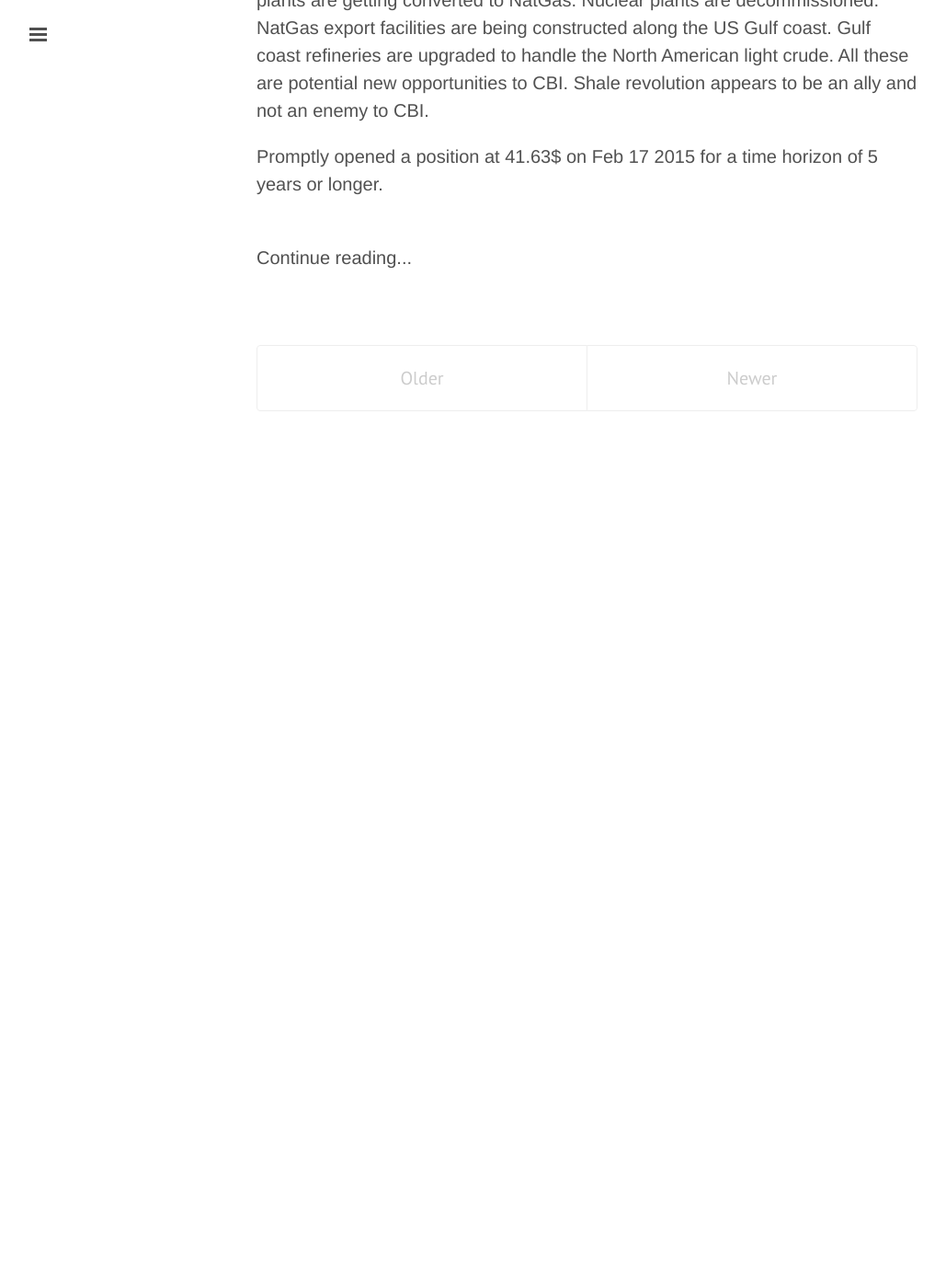
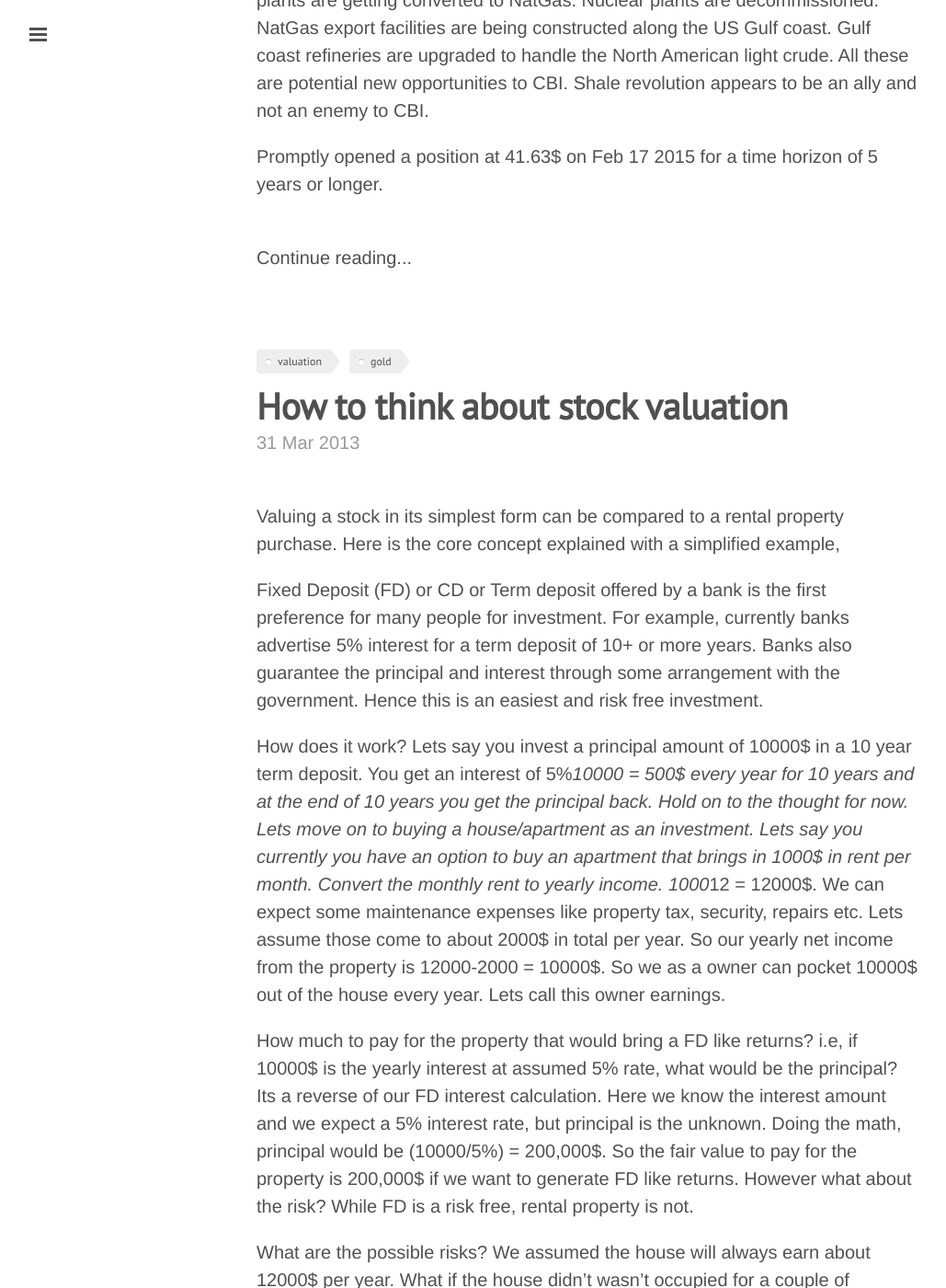
Before and after one commit to gitforwork2/gitforwork.github.io, a Jekyll site: the page built from index.html, in a window 1280 px wide and 1400 px high, scrolled down 1928 px. Shown: the whole window at 92% size, without its empty margins (1-1030 px from the left). Built offline with Jekyll 4.4.1, drawn with Linux system fonts in a browser that asks for light colours; Markdown is read by kramdown in place of the engine named in the settings; the list of posts is cut into pages by our own code; before the commit the page ends 2435 px from its top, so only the background shows below that; some of the changed text lies outside the part shown.

Commit message:
Valuation house comparison blog post

```diff
--- /dev/null
+++ b/_posts/2013-03-31-stock-valuation.md
@@ -0,0 +1,47 @@
+---
+layout: post
+title: How to think about stock valuation
+tags: valuation gold
+description: 'How to think about stock valuation - simple'
+comments: false
+---
+
+Valuing a stock in its simplest form can be compared to a rental property purchase.
+Here is the core concept explained with a simplified example,
+
+Fixed Deposit (FD) or CD or Term deposit offered by a bank is the first preference for many people for investment.
+For example, currently banks advertise 5% interest for a term deposit of 10+ or more years.
+Banks also guarantee the principal and interest through some arrangement with the government.
+Hence this is an easiest and risk free investment.
+
+How does it work? Lets say you invest a principal amount of 10000$ in a 10 year term deposit.
+You get an interest of 5%*10000 = 500$ every year for 10 years and at the end of 10 years you get the principal back. Hold on to the thought for now.
+Lets move on to buying a house/apartment as an investment. Lets say you currently you have an option to buy an apartment that brings in 1000$ in rent per month.
+Convert the monthly rent to yearly income. 1000*12 = 12000$. We can expect some maintenance expenses like property tax, security, repairs etc.
+Lets assume those come to about 2000$ in total per year. So our yearly net income from the property is 12000-2000 = 10000$.
+So we as a owner can pocket 10000$ out of the house every year. Lets call this owner earnings.
+
+How much to pay for the property that would bring a FD like returns? i.e, if 10000$ is the yearly interest at assumed 5% rate, what would be the principal?
+Its a reverse of our FD interest calculation. Here we know the interest amount and we expect a 5% interest rate, but principal is the unknown.
+Doing the math, principal would be (10000/5%) = 200,000$. So the fair value to pay for the property is 200,000$ if we want to generate FD like returns. However what about the risk?
+While FD is a risk free, rental property is not.
+
+What are the possible risks? We assumed the house will always earn about 12000$ per year. What if the house didn't wasn't occupied for a couple of months?
+ What if the house needed more than expected repairs in a year? If the property is closer to the airport, the govt can take over the land for expansion.
+ This might result in permanent loss of capital. While these are not likely to happen, but they are potential risks.
+ To compensate for more risk, its fair to expect more returns than a FD.
+
+How much more? As a margin of safety lets assume we want atleast double of FD returns. so if FD returns 5% we want 10% returns on the rental property. Doing the math again,
+(10000/10%) = 100,000$. So you should pay no more than 100,000$ for a satisfactory return. But practically, neighbourhood might be expensive. Other similar houses might have sold for higher prices.
+That probably means the market is expensive. However, if you and your family are very keen to live in the neighbourhood, you may consider paying up because you value the higher quality of life. While it doesn't make sense as an investment but it may make sense as a personal value.
+
+The same concept can be applied to valuing a stock. stock is the fractional ownership of a company. companies generate revenue through sales.
+After expenses like buying property, plants, equipments, marketing, R&D, salary etc, what you get is owner earnings.
+With expected rate returns for assuming more risks than a FD, we should be able to arrive at a fair value for a stock.
+Like an expensive neighbourhood, stocks may not be available for that price. But time to time, stocks sell for cheap. The trick is to wait patiently for that time.
+
+Can the same concept be applied to all investments? Nope. what about a car? car doesn't produce anything.
+It's price depend on the perceived valued to the buyer. Same goes for art and most famous of  all Gold!.
+Buying gold ornaments and coins during cultural events like weddings may bring happiness and hence valuable.
+But, in itself gold doesn't produce any earnings. Future price of gold depends on the perceived value of the buyer.
+So, as an investment, gold is not a good choice.
```
Also changed, not shown: _posts/2015-03-28-stock-chicago-bridge-iron.md (+1 -1 lines).
